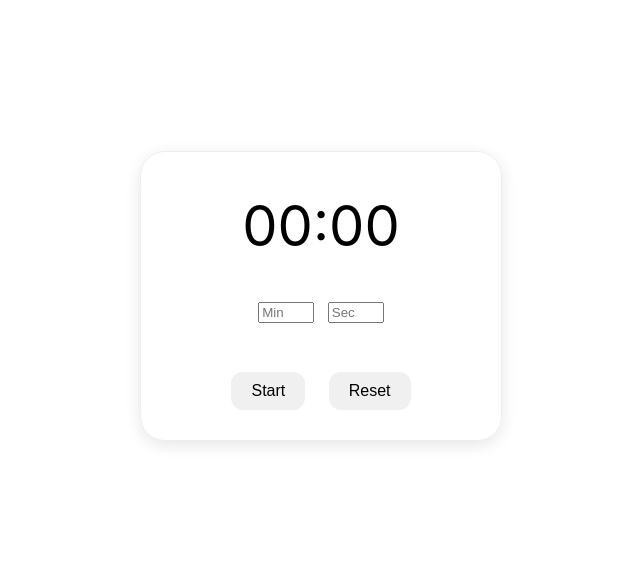
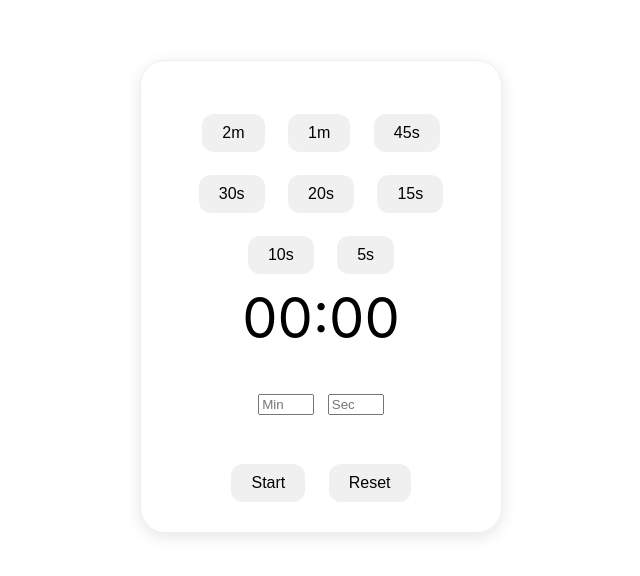
Before and after one commit to spotlightmethods/countdown-timer, a plain HTML site: page index.html in a window 1280 px wide. Shown: the part 104-680 px from the top of the page, without its empty margins (319-959 px from the left). Drawn offline with Linux system fonts and the light colour scheme.

Commit message:
Update index.html

```diff
--- a/index.html
+++ b/index.html
@@ -7,7 +7,18 @@
 </head>
 <body>
   <div class="timer">
-    <div id="display">00:00</div>
+    <div class="preset-buttons">
+      <button onclick="setPreset(120)">2m</button>
+      <button onclick="setPreset(60)">1m</button>
+      <button onclick="setPreset(45)">45s</button>
+      <button onclick="setPreset(30)">30s</button>
+      <button onclick="setPreset(20)">20s</button>
+      <button onclick="setPreset(15)">15s</button>
+      <button onclick="setPreset(10)">10s</button>
+      <button onclick="setPreset(5)">5s</button>
+    </div>
+
+    <div id="display">20:00</div>
 
     <div class="set-time">
       <input type="number" id="minutes" placeholder="Min" min="0" max="59">
```
